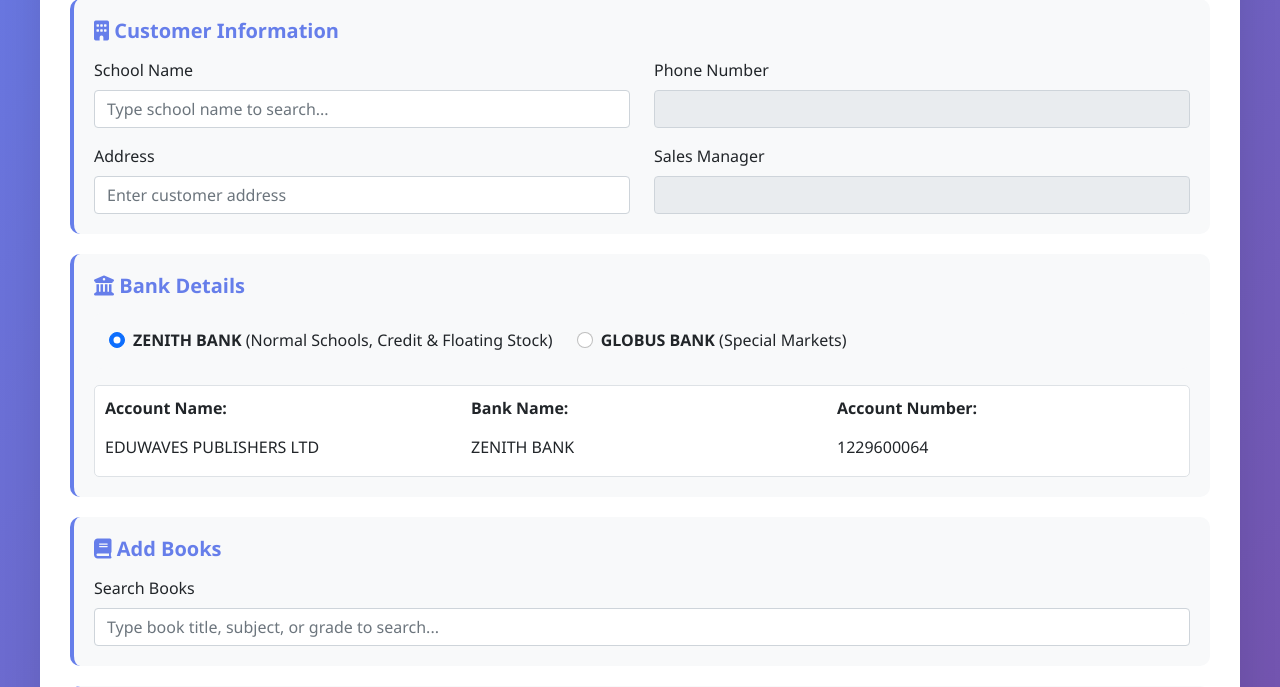
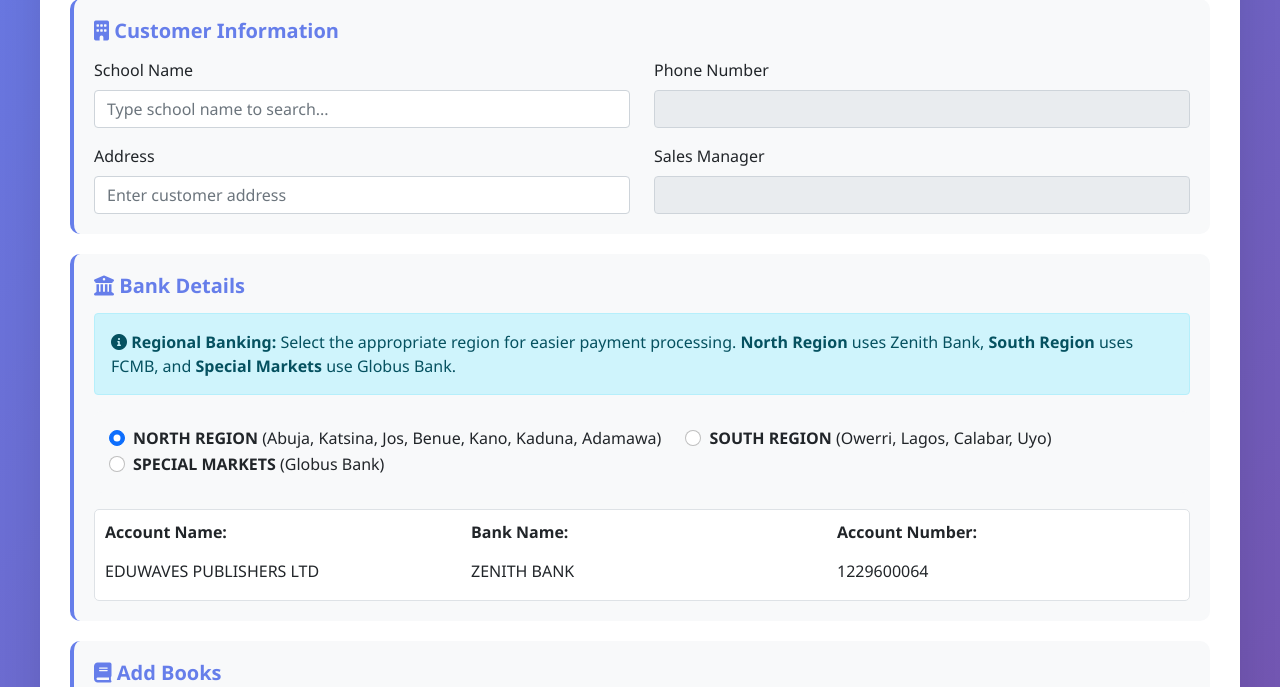
Before and after one commit to freemell/eduwaves_invoice, a Flask app: page / in a window 1280 px wide. Shown: the part 443-1130 px from the top of the page. Run offline with Flask 3, Linux system fonts and the light colour scheme.

Commit message:
Implement regional banking structure - North (Zenith), South (FCMB), Special Markets (Globus)

```diff
--- a/templates/index.html
+++ b/templates/index.html
@@ -272,19 +272,31 @@
                 <!-- Bank Selection -->
                 <div class="form-section">
                     <h5><i class="fas fa-university"></i> Bank Details</h5>
+                    <div class="alert alert-info">
+                        <strong><i class="fas fa-info-circle"></i> Regional Banking:</strong>
+                        Select the appropriate region for easier payment processing.
+                        <strong>North Region</strong> uses Zenith Bank, <strong>South Region</strong> uses FCMB,
+                        and <strong>Special Markets</strong> use Globus Bank.
+                    </div>
                     <div class="bank-selection">
                         <div class="row">
                             <div class="col-md-12">
                                 <div class="form-check form-check-inline">
-                                    <input class="form-check-input" type="radio" name="bankSelection" id="zenithBank" value="zenith" checked>
-                                    <label class="form-check-label" for="zenithBank">
-                                        <strong>ZENITH BANK</strong> (Normal Schools, Credit & Floating Stock)
+                                    <input class="form-check-input" type="radio" name="bankSelection" id="northBank" value="north" checked>
+                                    <label class="form-check-label" for="northBank">
+                                        <strong>NORTH REGION</strong> (Abuja, Katsina, Jos, Benue, Kano, Kaduna, Adamawa)
                                     </label>
                                 </div>
                                 <div class="form-check form-check-inline">
-                                    <input class="form-check-input" type="radio" name="bankSelection" id="globusBank" value="globus">
-                                    <label class="form-check-label" for="globusBank">
-                                        <strong>GLOBUS BANK</strong> (Special Markets)
+                                    <input class="form-check-input" type="radio" name="bankSelection" id="southBank" value="south">
+                                    <label class="form-check-label" for="southBank">
+                                        <strong>SOUTH REGION</strong> (Owerri, Lagos, Calabar, Uyo)
+                                    </label>
+                                </div>
+                                <div class="form-check form-check-inline">
+                                    <input class="form-check-input" type="radio" name="bankSelection" id="specialBank" value="special">
+                                    <label class="form-check-label" for="specialBank">
+                                        <strong>SPECIAL MARKETS</strong> (Globus Bank)
                                     </label>
                                 </div>
                             </div>
@@ -402,13 +414,20 @@
 
         // Bank details
         const bankDetails = {
-            zenith: {
+            north: {
                 name: "ZENITH BANK",
-                accountNumber: "1229600064"
+                accountNumber: "1229600064",
+                regions: "Abuja, Katsina, Jos, Benue, Kano, Kaduna, Adamawa"
             },
-            globus: {
+            south: {
+                name: "FCMB",
+                accountNumber: "6207930017",
+                regions: "Owerri, Lagos, Calabar, Uyo"
+            },
+            special: {
                 name: "GLOBUS BANK",
-                accountNumber: "1000429262"
+                accountNumber: "1000429262",
+                regions: "Special Markets"
             }
         };
 
@@ -590,8 +609,8 @@
                     salesManager.value = '';
                     document.getElementById('customerPhone').value = '';
 
-                    // Auto-select Globus Bank for special market
-                    document.getElementById('globusBank').checked = true;
+                    // Auto-select Special Markets Bank for special market
+                    document.getElementById('specialBank').checked = true;
                     updateBankDetails();
                 } else {
                     // For other types, use search functionality
@@ -600,8 +619,8 @@
                     salesManager.readOnly = true;
                     salesManager.placeholder = "";
 
-                    // Auto-select Zenith Bank for normal operations
-                    document.getElementById('zenithBank').checked = true;
+                    // Auto-select North Region Bank for normal operations (default)
+                    document.getElementById('northBank').checked = true;
                     updateBankDetails();
                 }
             });
```
